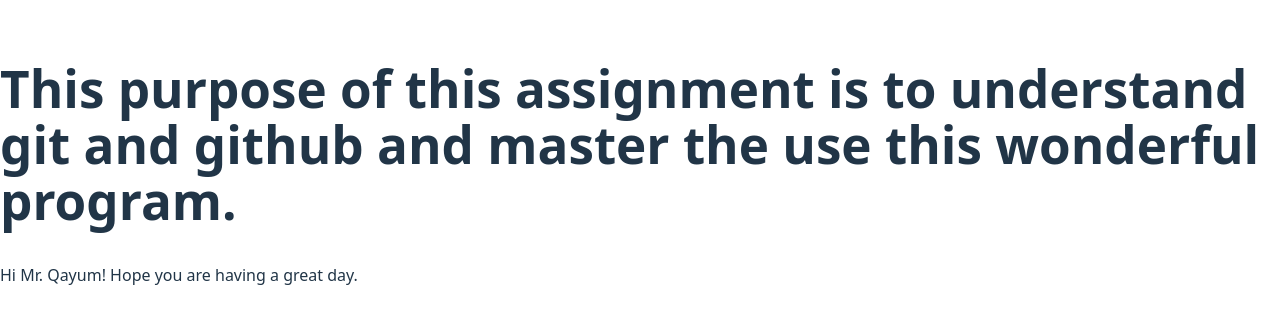
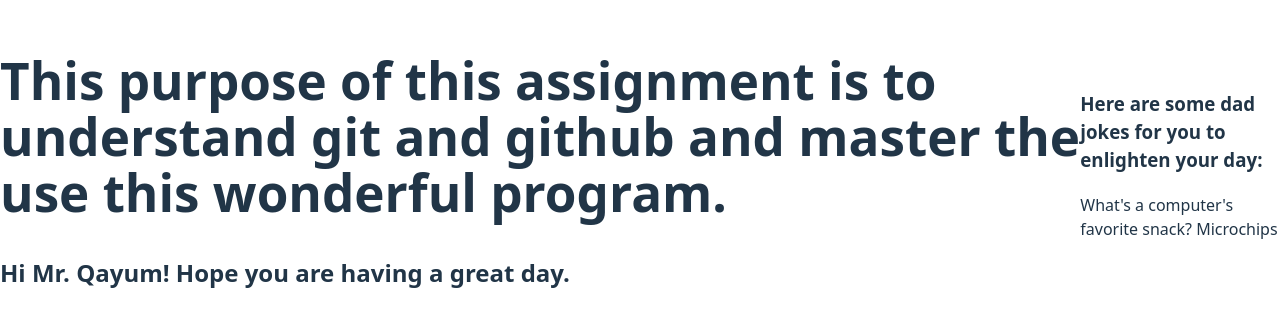
Before and after one commit to beyondparker63/ICS4U, a website built with Vite: page index.html in a window 1280 px wide. Shown: the part 236-562 px from the top of the page. Built offline with nearby package versions, Linux system fonts and the light colour scheme.

Commit message:
added one dad joke

```diff
--- a/index.html
+++ b/index.html
@@ -12,7 +12,13 @@
     <h1 id="" class="">This purpose of this assignment is to understand git and github and master the use this wonderful
        program.</h1>
 
-    <p>Hi Mr. Qayum! Hope you are having a great day.</p>
+    <h2>Hi Mr. Qayum! Hope you are having a great day.</h2>
+
+  </div>
+
+  <div>
+    <h3>Here are some dad jokes for you to enlighten your day:</h3>
+    <p>What's a computer's favorite snack? Microchips</p>
 
   </div>
 </body>
```
